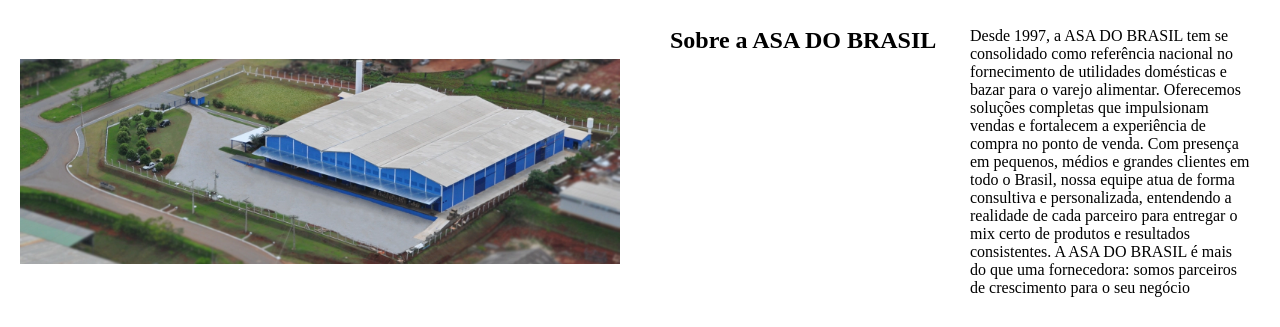
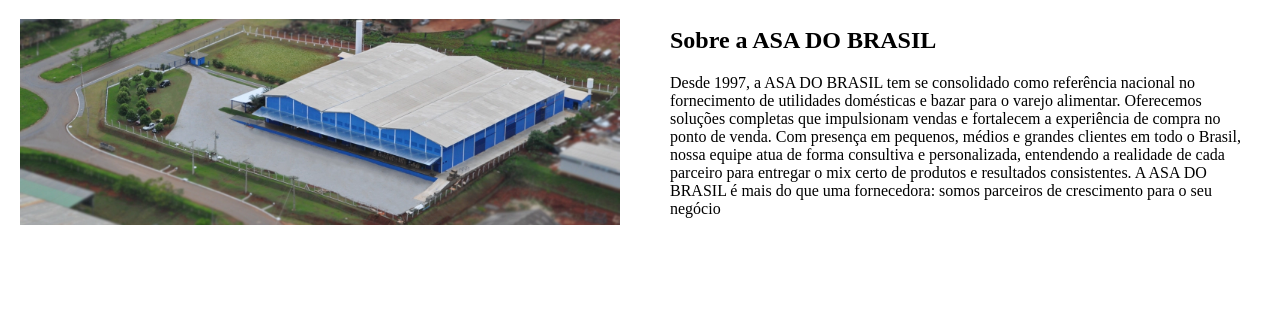
Before and after one commit to devgveb/projectasa, a plain HTML site: page index.html in a window 1280 px wide. Shown: the part 633-960 px from the top of the page. After the commit the page ends 881 px from the top, so only its background shows below. Drawn offline with Linux system fonts and the light colour scheme.

```diff
--- a/index.html
+++ b/index.html
@@ -120,7 +120,7 @@
 
     <section class="column-xl-6 column-md-6 column-sm-12">
 
-		<div class="card-publish d-flex">
+		<div class="card-publish d-flex flex-row">
 			<div class="publishTitle column-xl-12">
 				<h1>Sobre a ASA DO BRASIL</h1>
 			</div>
```
